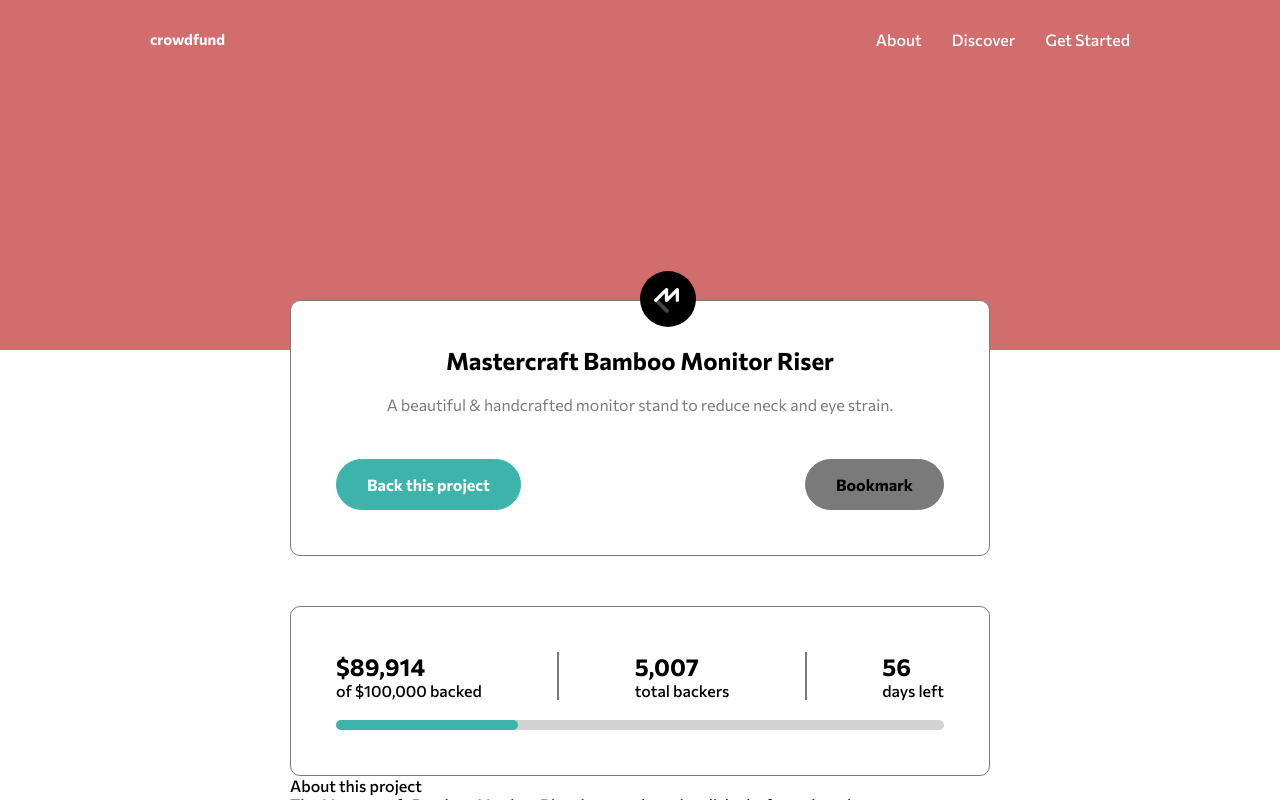
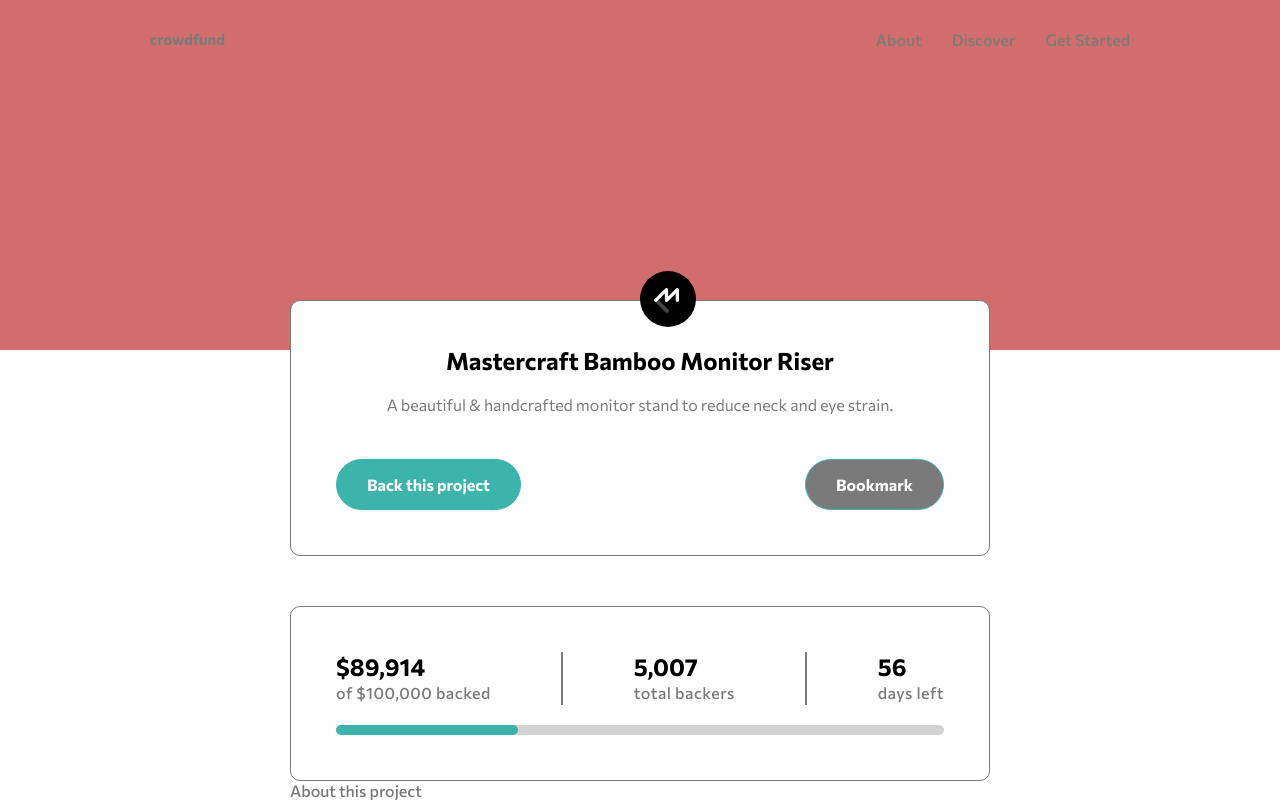
Before and after one commit to leopaul29/frontendmentor-crowdfunding-product-page, a React (Create React App) app: page / in a window 1280 px wide. Shown: the top 800 px of the page. Built offline with nearby package versions, Linux system fonts and the light colour scheme.

Commit message:
style app fix

```diff
--- a/src/components/Header.js
+++ b/src/components/Header.js
@@ -12,8 +12,8 @@ export default function Header(props) {
         <h1 className="header__title">{title}</h1>
         <h3 className="header__subtitle">{subtitle}</h3>
         <div className="header__actions">
-          <div className="header__cta btn btn-action">Back this project</div>
-          <div className="header__bookmark btn">Bookmark</div>
+          <div className="header__cta btn btn-primary">Back this project</div>
+          <div className="header__bookmark btn btn-secondary">Bookmark</div>
         </div>
       </div>
     </header>
--- a/src/styles/App.css
+++ b/src/styles/App.css
@@ -3,6 +3,10 @@
   margin: 0;
   padding: 0;
   box-sizing: border-box;
+  font-size: 16px;
+  font-family: commissioner;
+  font-weight: 500;
+  color: var(--gray);
 }
 ol,
 ul {
@@ -18,15 +22,11 @@ a {
   src: url("./Commissioner/Commissioner-VariableFont_wght.ttf");
 }
 
-* {
+:root {
   --primary: hsl(176, 50%, 47%);
   --secondary: hsl(176, 72%, 28%);
   --black: hsl(0, 0%, 0%);
   --gray: hsl(0, 0%, 48%);
-
-  font-size: 16px;
-  font-family: commissioner;
-  font-weight: 500;
 }
 
 /* App css */
@@ -49,11 +49,14 @@ a {
   padding: 15px 30px;
   font-weight: 700;
   cursor: pointer;
+  color: white;
 }
 
-.btn-action {
+.btn-primary {
   background-color: var(--primary);
-  color: white;
+}
+.btn-secondary {
+  background-color: var(--gray);
 }
 
 .number {
@@ -61,3 +64,14 @@ a {
   color: var(--black);
   font-size: 24px;
 }
+
+.title {
+  font-weight: 700;
+  color: var(--black);
+  font-size: 20px;
+}
+
+.text {
+  letter-spacing: 0.5px;
+  line-height: 1.5;
+}
--- a/src/styles/Header.css
+++ b/src/styles/Header.css
@@ -31,8 +31,3 @@
   font-weight: 400;
   color: var(--gray);
 }
-.header__bookmark {
-  border: var(--gray) 1px solid;
-  background-color: var(--gray);
-  border-radius: 50px;
-}
```
